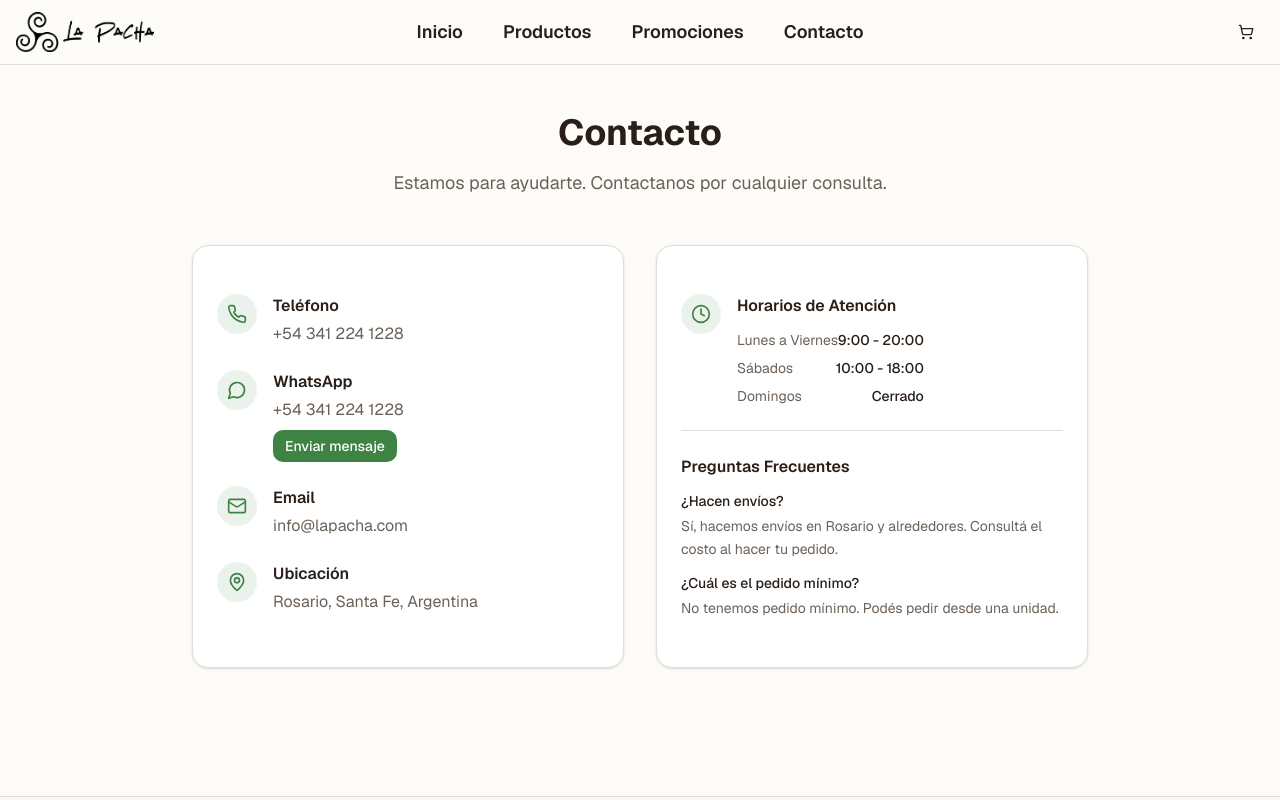
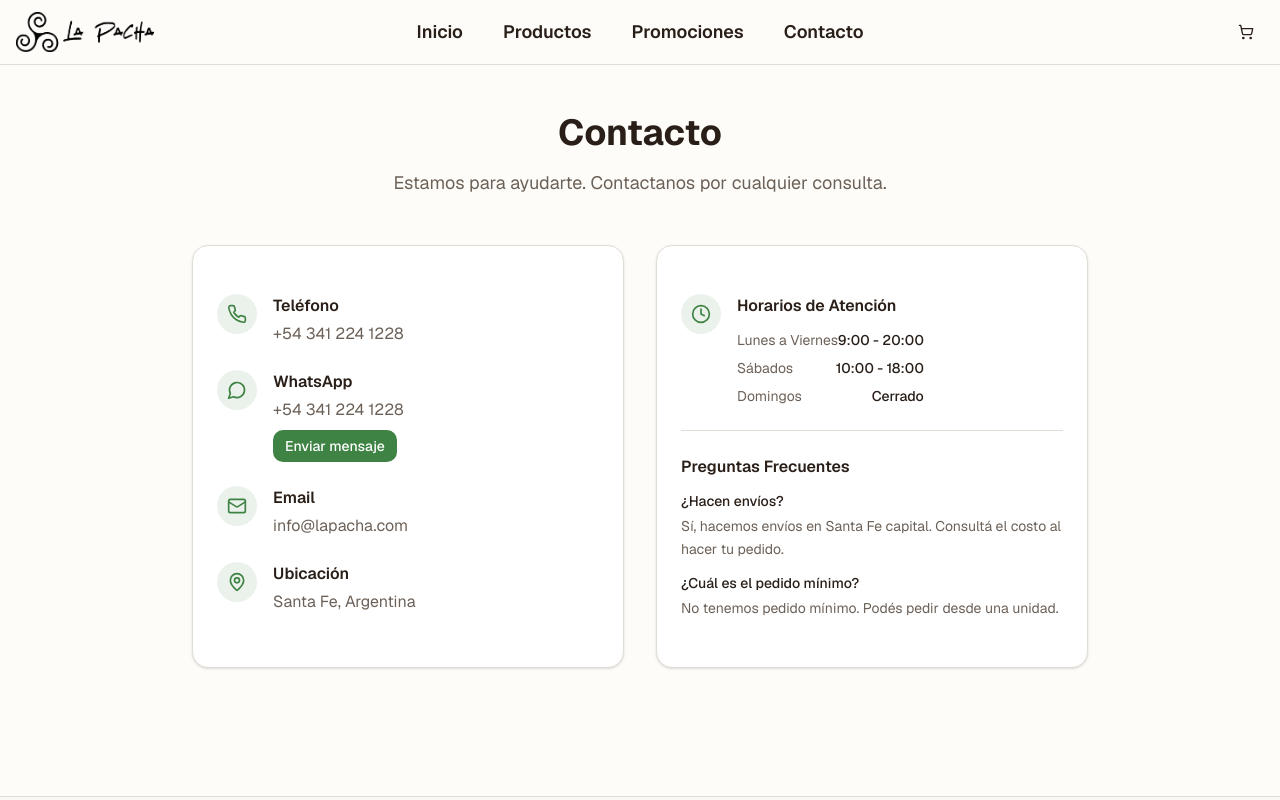
Before and after one commit to LuciaLeonetti/La-Pacha, a Next.js app: page /contacto in a window 1280 px wide. Shown: the top 800 px of the page. Built offline with nearby package versions, Linux system fonts and the light colour scheme.

Commit message:
actualizacion de ubicacion

```diff
--- a/app/contacto/page.tsx
+++ b/app/contacto/page.tsx
@@ -68,7 +68,7 @@ export default function ContactoPage() {
                     </div>
                     <div>
                       <h3 className="font-semibold mb-1">Ubicación</h3>
-                      <p className="text-muted-foreground">Rosario, Santa Fe, Argentina</p>
+                      <p className="text-muted-foreground"> Santa Fe, Argentina</p>
                     </div>
                   </div>
                 </CardContent>
@@ -105,9 +105,10 @@ export default function ContactoPage() {
                       <div>
                         <p className="font-medium mb-1">¿Hacen envíos?</p>
                         <p className="text-muted-foreground leading-relaxed">
-                          Sí, hacemos envíos en Rosario y alrededores. Consultá el costo al hacer tu pedido.
+                          Sí, hacemos envíos en Santa Fe capital. Consultá el costo al hacer tu pedido.
                         </p>
                       </div>
+
                       <div>
                         <p className="font-medium mb-1">¿Cuál es el pedido mínimo?</p>
                         <p className="text-muted-foreground leading-relaxed">
```
